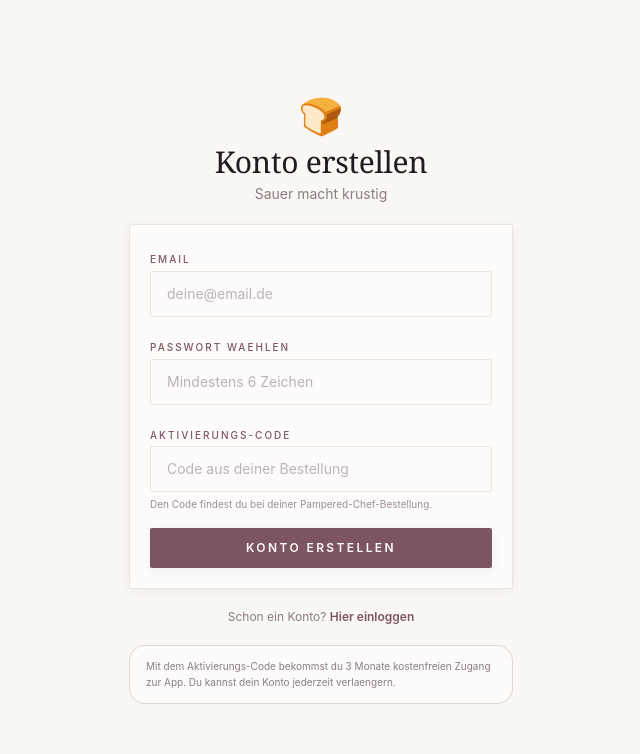
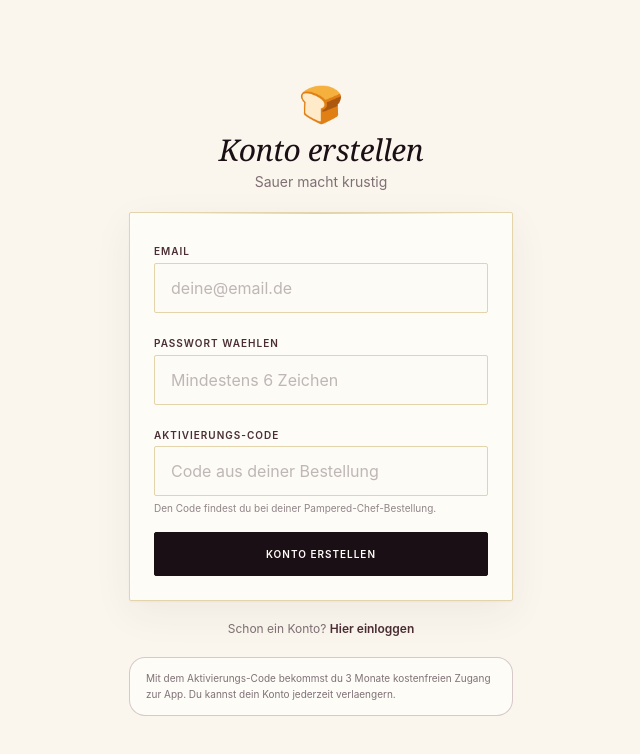
Before and after one commit to felicitasprimus-glitch/sauer-starter, a Next.js app: page /register in a window 1280 px wide. Shown: the top 754 px of the page, without its empty margins (319-959 px from the left). Built offline with nearby package versions, Linux system fonts and the light colour scheme.

Commit message:
design: editorial mit gold-akzenten

```diff
--- a/app/globals.css
+++ b/app/globals.css
@@ -2,91 +2,144 @@
 @tailwind components;
 @tailwind utilities;
 
-@import url('https://fonts.googleapis.com/css2?family=Allura&family=Cormorant+Garamond:ital,wght@0,300;0,400;0,500;0,600;1,300;1,400;1,500&family=Inter:wght@300;400;500;600&display=swap');
+@import url('https://fonts.googleapis.com/css2?family=Allura&family=Cormorant+Garamond:ital,wght@0,300;0,400;0,500;0,600;0,700;1,300;1,400;1,500;1,600&family=Inter:wght@300;400;500;600;700&display=swap');
 
 @layer base {
   html {
     font-family: "Inter", "Helvetica Neue", sans-serif;
-    color: #3a2a35;
+    color: #2a1d24;
     -webkit-font-smoothing: antialiased;
     -moz-osx-font-smoothing: grayscale;
   }
 
   body {
-    background: #faf8f4;
+    background: #faf6ed;
     min-height: 100vh;
     font-weight: 400;
     line-height: 1.6;
   }
 
-  h1, h2, h3, h4 {
+  /* HEADLINES - dramatisch, gross, italic */
+  h1 {
     font-family: "Cormorant Garamond", Georgia, serif;
-    color: #221a20;
     font-weight: 400;
-    line-height: 1.15;
-    letter-spacing: -0.01em;
+    font-style: italic;
+    line-height: 1.05;
+    letter-spacing: -0.025em;
+    color: #1a0f14;
   }
 
-  h1 {
-    font-weight: 400;
+  h2 {
+    font-family: "Cormorant Garamond", Georgia, serif;
+    font-weight: 500;
+    font-style: italic;
+    line-height: 1.1;
+    letter-spacing: -0.015em;
+    color: #1a0f14;
   }
 
-  h2, h3, h4 {
+  h3, h4 {
+    font-family: "Cormorant Garamond", Georgia, serif;
     font-weight: 500;
+    line-height: 1.15;
+    color: #1a0f14;
   }
 }
 
 @layer components {
-  /* Karten - subtle, editorial */
+  /* KARTEN - mit subtiler Gold-Akzentlinie oben */
   .card {
-    @apply rounded-sm border border-cream-300 bg-cream-50 p-5 shadow-soft;
+    @apply relative rounded-none border border-cream-300 bg-cream-50 p-6 shadow-editorial;
   }
 
-  /* Primary Button - dunkles Mauve, feine Linien */
-  .btn-primary {
-    @apply rounded-sm bg-mauve-700 px-6 py-3 text-xs font-semibold uppercase tracking-widest text-cream-50 shadow-soft transition-all hover:bg-mauve-800 hover:shadow-glow active:scale-[0.98] disabled:opacity-50;
+  .card::before {
+    content: "";
+    @apply absolute left-6 right-6 top-0 h-px bg-gradient-to-r from-transparent via-gold-400 to-transparent opacity-50;
   }
 
-  /* Secondary Button - sehr zurueckhaltend */
-  .btn-secondary {
-    @apply rounded-sm border border-mauve-500/40 bg-transparent px-6 py-3 text-xs font-semibold uppercase tracking-widest text-cocoa-800 transition-all hover:border-mauve-700 hover:bg-cream-200 active:scale-[0.98];
+  /* PRIMARY BUTTON - dramatisch, Gold-Akzent */
+  .btn-primary {
+    @apply relative inline-flex items-center justify-center rounded-none border border-cocoa-900 bg-cocoa-900 px-8 py-3.5 text-mini font-semibold uppercase tracking-widest text-cream-50 transition-all hover:bg-mauve-700 hover:border-mauve-700 active:scale-[0.98] disabled:opacity-50;
   }
 
-  /* Input - mit dezenter Unterlinie statt Border-Box */
-  .input {
-    @apply w-full rounded-sm border border-cream-300 bg-cream-50 px-4 py-3 text-sm text-cocoa-900 placeholder-cocoa-700/40 transition-all focus:border-mauve-500 focus:outline-none focus:ring-1 focus:ring-mauve-500/20;
+  /* SECONDARY BUTTON - rein typografisch */
+  .btn-secondary {
+    @apply relative inline-flex items-center justify-center rounded-none border border-cocoa-900/30 bg-transparent px-8 py-3.5 text-mini font-semibold uppercase tracking-widest text-cocoa-800 transition-all hover:border-gold-500 hover:text-gold-700 active:scale-[0.98];
   }
 
-  /* Label - mini, uppercase, editorial */
-  .label {
-    @apply text-[10px] font-medium uppercase tracking-widest text-mauve-700;
+  /* GOLD BUTTON fuer besondere Aktionen */
+  .btn-gold {
+    @apply inline-flex items-center justify-center rounded-none border border-gold-500 bg-gold-400 px-8 py-3.5 text-mini font-semibold uppercase tracking-widest text-cocoa-900 transition-all hover:bg-gold-500 hover:shadow-gold active:scale-[0.98];
   }
 
-  /* Chip - minimal */
-  .chip {
-    @apply inline-flex items-center gap-1.5 rounded-sm border border-mauve-500/30 bg-cream-100 px-3 py-1 text-[10px] font-medium uppercase tracking-wider text-cocoa-800;
+  /* INPUT - editorial mit Unterstrich */
+  .input {
+    @apply w-full rounded-none border border-cream-300 bg-cream-50/60 px-4 py-3 text-base text-cocoa-900 placeholder-cocoa-700/35 transition-all focus:border-gold-500 focus:bg-cream-50 focus:outline-none focus:ring-0;
   }
 
-  /* Display-Schrift */
+  /* LABEL - mini, uppercase, mit Gold-Touch */
+  .label {
+    @apply text-mini font-semibold uppercase tracking-widest text-mauve-700;
+  }
+
+  /* CHIP - editorial */
+  .chip {
+    @apply inline-flex items-center gap-1.5 rounded-none border border-gold-400/40 bg-gold-100/50 px-3 py-1 text-mini font-medium uppercase tracking-widest text-cocoa-800;
+  }
+
+  /* TYPOGRAPHY UTILITIES */
   .font-display {
     font-family: "Cormorant Garamond", Georgia, serif;
-    letter-spacing: -0.01em;
-    font-weight: 400;
+    letter-spacing: -0.015em;
   }
 
-  /* Trenner-Strich */
-  .divider {
-    @apply h-px w-full bg-cream-300;
+  .font-display-italic {
+    font-family: "Cormorant Garamond", Georgia, serif;
+    font-style: italic;
+    letter-spacing: -0.02em;
   }
 
-  /* Kleiner Trenner mit Punkt */
-  .divider-dot::before {
-    content: "\00B7";
-    @apply inline-block px-2 text-mauve-500;
+  /* EDITORIAL DIVIDER mit Gold-Punkt */
+  .divider {
+    @apply relative flex items-center justify-center my-8;
+  }
+
+  .divider::before,
+  .divider::after {
+    content: "";
+    @apply h-px flex-1 bg-cocoa-900/15;
+  }
+
+  .divider::before {
+    @apply mr-3;
+  }
+
+  .divider::after {
+    @apply ml-3;
+  }
+
+  .divider-gold::before,
+  .divider-gold::after {
+    @apply bg-gold-500/40;
+  }
+
+  /* MINI LABEL - fuer kleine Akzente */
+  .mini-label {
+    @apply text-mini font-semibold uppercase tracking-widest text-mauve-700;
+  }
+
+  /* BRAND MARK - das kleine "Sauer macht krustig" oben */
+  .brand-mark {
+    @apply text-mini font-medium uppercase tracking-widest text-mauve-700;
+  }
+
+  /* GOLDLINE - dezente Trennung mit Gold-Hauch */
+  .gold-line {
+    @apply h-px w-12 bg-gold-500 mx-auto;
   }
 }
 
-/* Subtle scrollbar for desktop */
+/* Subtle scrollbar */
 @media (min-width: 768px) {
   ::-webkit-scrollbar {
     width: 8px;
@@ -94,15 +147,25 @@
   }
 
   ::-webkit-scrollbar-track {
-    background: #faf8f4;
+    background: #faf6ed;
   }
 
   ::-webkit-scrollbar-thumb {
-    background: #ebe5db;
-    border-radius: 4px;
+    background: #e3d4ac;
+    border-radius: 0;
   }
 
   ::-webkit-scrollbar-thumb:hover {
-    background: #a67c7d;
+    background: #b89238;
   }
 }
+
+/* Disable rounded corners im Editorial-Look */
+.card,
+.btn-primary,
+.btn-secondary,
+.btn-gold,
+.input,
+.chip {
+  border-radius: 2px;
+}
--- a/tailwind.config.js
+++ b/tailwind.config.js
@@ -7,42 +7,50 @@ module.exports = {
   theme: {
     extend: {
       colors: {
-        // Hintergrund - off-white champagne wie Buchpapier
+        // Hintergrund - sehr helles Champagne
         cream: {
-          50: "#fdfcfa",   // fast wei\u00df, warm
-          100: "#faf8f4",  // off-white champagne (Haupt-Hintergrund)
-          200: "#f4f0e8",  // cremiges Beige fuer Karten
-          300: "#ebe5db",  // tieferes Beige fuer Borders/Hovers
+          50: "#fdfcf7",   // off-white mit Hauch von Warm
+          100: "#faf6ed",  // Champagne-Papier (Haupt-Hintergrund)
+          200: "#f0e8d5",  // gedeckte Champagne
+          300: "#e3d4ac",  // mehr Gold-Touch
         },
-        // Hauptakzent - warmes Rosenholz/Mauve
+        // Akzentfarbe - tiefes Aubergine/Mauve (statt fad rosa)
         mauve: {
-          400: "#b89394",  // helles Rosenholz
-          500: "#a67c7d",  // Hauptakzent
-          600: "#8d6566",  // dunkleres Mauve
-          700: "#7d5560",  // Buttons (primary action)
-          800: "#5e3e47",  // dunkle Akzente
+          400: "#a07c80",
+          500: "#7d5560",  // Hauptakzent
+          600: "#664047",
+          700: "#4a2e34",
+          800: "#2e1a1f",  // sehr dunkel - fuer Drama
         },
-        // Text-Farben - warmes Aubergine
+        // Text - dunkel und kraeftig
         cocoa: {
-          50: "#fdfcfa",
+          50: "#fdfcf7",
           100: "#f5ebee",
           200: "#e8d6dc",
-          700: "#5e4452",
-          800: "#3a2a35",  // Haupttext
-          900: "#221a20",  // Headlines/dunkler Text
+          700: "#4a3640",
+          800: "#2a1d24",  // Haupttext - kraeftig
+          900: "#1a0f14",  // fuer Headlines
         },
-        // Sekund\u00e4r-Akzent - warmes Terrakotta
+        // GOLD - die Hauptakzentfarbe
+        gold: {
+          100: "#f7eecf",
+          200: "#ecdaa1",
+          300: "#dec069",
+          400: "#cba84d",  // Hauptgold
+          500: "#b89238",  // Tiefes Gold (Buttons, wichtige Akzente)
+          600: "#9a7a2c",
+          700: "#7a6121",
+        },
+        // Terrakotta fuer warme Akzente
         terra: {
-          300: "#d8b8ad",
           400: "#c89e90",
-          500: "#a67c7d",  // f\u00fcr Highlights
+          500: "#a67c7d",
           600: "#8d6566",
           700: "#6e4a4e",
         },
-        // Gold/Honig f\u00fcr besondere Hinweise
         honey: {
           400: "#d4b380",
-          500: "#c9a063",  // dezenter Gold-Ton
+          500: "#c9a063",
           600: "#a8814a",
         },
       },
@@ -51,20 +59,24 @@ module.exports = {
         body: ['"Inter"', '"Helvetica Neue"', "sans-serif"],
         script: ["Allura", "cursive"],
       },
-      letterSpacing: {
-        widest: "0.2em",
+      fontSize: {
+        "display-xl": ["clamp(2.5rem, 8vw, 4.5rem)", { lineHeight: "1.05", letterSpacing: "-0.02em" }],
+        "display-lg": ["clamp(2rem, 6vw, 3.5rem)", { lineHeight: "1.1", letterSpacing: "-0.01em" }],
+        "display-md": ["clamp(1.5rem, 4vw, 2.25rem)", { lineHeight: "1.15", letterSpacing: "-0.01em" }],
+        mini: ["10px", { lineHeight: "1.4", letterSpacing: "0.25em" }],
       },
       boxShadow: {
-        soft: "0 2px 12px rgba(58, 42, 53, 0.06)",
-        glow: "0 4px 24px rgba(166, 124, 125, 0.18)",
-        editorial: "0 1px 2px rgba(58, 42, 53, 0.04), 0 8px 32px rgba(58, 42, 53, 0.04)",
+        soft: "0 1px 4px rgba(74, 46, 52, 0.06)",
+        glow: "0 4px 28px rgba(184, 146, 56, 0.18)",
+        editorial: "0 1px 2px rgba(58, 42, 53, 0.04), 0 12px 40px rgba(58, 42, 53, 0.06)",
+        gold: "0 4px 16px rgba(184, 146, 56, 0.25)",
       },
       animation: {
         "fade-in": "fadeIn 0.5s ease-out",
       },
       keyframes: {
         fadeIn: {
-          from: { opacity: 0, transform: "translateY(8px)" },
+          from: { opacity: 0, transform: "translateY(12px)" },
           to: { opacity: 1, transform: "translateY(0)" },
         },
       },
```
